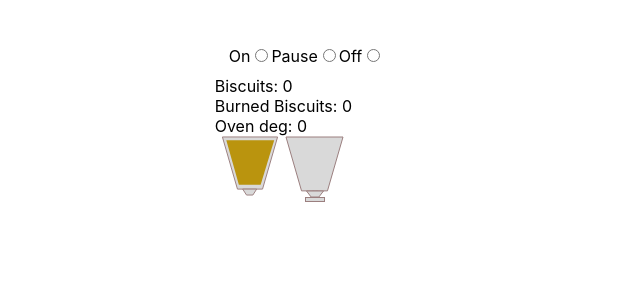
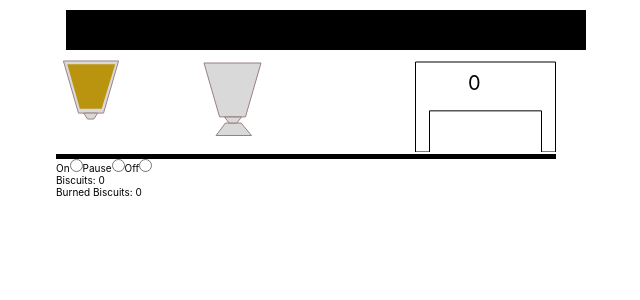
Before and after one commit to Aleksandyr/biscuit-machine-reactjs, a React (Create React App) app: page / in a window 1280 px wide. Shown: the top 300 px of the page, without its empty margins (334-974 px from the left). Built offline with nearby package versions, Linux system fonts and the light colour scheme; the HTML template or start-up script is replaced by a standard one.

Commit message:
style(*): start refactoring styling
add oven object and align elements

```diff
--- a/src/App.css
+++ b/src/App.css
@@ -1,3 +1,5 @@
 .wrapper {
-  display: flex;
+  width: 50rem;
+  height: 80vh;
+  margin: 0 auto;
 }
--- a/src/components/machine/Machine.css
+++ b/src/components/machine/Machine.css
@@ -1,16 +1,19 @@
 .machine {
-    margin: 0 auto;
+    height: 100%;
 }
 
 .message-box {
-    padding: 10px;
-    margin: 10px;
-    width: 80%;
+    padding: 1rem;
+    margin: 1rem;
+    width: 100%;
+    height: 2rem;
     font-size: medium;
+    background-color: black;
 }
 
 .temporary-test {
     display: flex;
+    justify-content: space-between;
 }
 
 .biscuit-item {
@@ -22,7 +25,7 @@
 .biscuit-item.stamped {
     width: 16px;
     height: 6px;
-    margin-top: 2px;
+    margin-top: .4rem;
 }
 
 .biscuit {
@@ -31,35 +34,34 @@
 }
 
 .biscuit.extruder {
-    top: 100px;
-    left: 323px;
+    top: 7rem;
+    left: 21.2rem;
 }
 
 .biscuit.spitted {
-    top: 165px;
-    left: 323px;
+    top: 14.4rem;
+    left: 21.2rem;
     transition: all 2s;
 }
 
 .biscuit.stamper {
-    top: 165px;
-    left: 386px;
+    top: 14.4rem;
+    left: 35.5rem;
     transition: all 2s;
 }
-/*
-.biscuit.stamped > .biscuit-item {
-    width: 16px;
-    height: 6px;
-    margin-top: 2px;
-    transition: all 0s 2s;
-} */
 
 .biscuit.oven {
-    top: 165px;
-    left: 480px;
+    top: 14.4rem;
+    left: 60.5rem;
     transition: all 2s;
 }
 
 .no-biscuit {
     display: none;
 }
+
+.lane {
+    width: 100%;
+    height: .5rem;
+    background-color: black;
+}
--- a/src/components/machine/Machine.js
+++ b/src/components/machine/Machine.js
@@ -257,10 +257,6 @@ const Machine = () => {
             <div className='message-box'>
                 {machineMessage}
             </div>
-            <Switch onValueChange={onSwitchChange} onPauseMessageSend={onPauseMessage}></Switch>
-            <div>Biscuits: {biscuitsCounter}</div>
-            <div>Burned Biscuits: {biscuitsBurned}</div>
-            <Oven ovenHeated={ovenheatedNotification} power={switchState.value}></Oven>
 
             <div className='temporary-test'>
                 <Extruder className='extruder'
@@ -283,7 +279,13 @@ const Machine = () => {
                         </div>
                     ))}
                 </div>
+                <Oven ovenHeated={ovenheatedNotification} power={switchState.value}></Oven>
             </div>
+            <div className='lane'></div>
+
+            <Switch onValueChange={onSwitchChange} onPauseMessageSend={onPauseMessage}></Switch>
+            <div>Biscuits: {biscuitsCounter}</div>
+            <div>Burned Biscuits: {biscuitsBurned}</div>
         </div>
     )
 }
--- /dev/null
+++ b/src/components/oven/Oven.css
@@ -0,0 +1,11 @@
+.oven {
+    position: relative;
+    /* margin-top: 5rem; */
+}
+
+.oven-deg {
+    position: absolute;
+    top: 1.1rem;
+    left: 5.3rem;
+    font-size: 2rem;
+}
--- a/src/components/oven/Oven.js
+++ b/src/components/oven/Oven.js
@@ -1,11 +1,14 @@
 import { useCallback, useEffect, useState } from "react";
 import Rheotan from "./Rheotan";
+
+import "./Oven.css";
 
 const Oven = (props) => {
     const [preheating, setPreheating] = useState(false);
     const [heated, setHeated] = useState(false);
     const [regulator, setRegulator] = useState(false);
     const [shutDown, setShutDown] = useState(false);
+    const [rheotanDeg, setRheotanDeg] = useState(0);
 
     /**
      * Start preheating or shutdown
@@ -25,6 +28,7 @@ const Oven = (props) => {
 
     // Enables regulator and stops preheating
     const onDegChange = useCallback((deg) => {
+        setRheotanDeg(deg);
         /**
          * Once the oven is heated to 240 deg
          * Turn on the regulator and set heated state
@@ -56,7 +60,13 @@ const Oven = (props) => {
     }, [heated, preheating, shutDown])
 
     return (
-        <div>
+        <div className="oven">
+            <svg width="141" height="92" viewBox="0 0 141 90" fill="none" xmlns="http://www.w3.org/2000/svg">
+                <path id="oven" d="M0.5 1V91H14.5V49.8571H126.5V91H140.5V1H0.5Z" stroke="black"/>
+            </svg>
+
+
+            <div className="oven-deg">{rheotanDeg}</div>
             <Rheotan ovenState={props.power}
                 preheating={preheating}
                 onDegChange={onDegChange}
--- /dev/null
+++ b/src/components/oven/Rheotan.css
@@ -0,0 +1,12 @@
+:root {
+    --rheotan-color: white;
+}
+
+.rheotan {
+    width: 10.8rem;
+    height: .5rem;
+    background-color: var(--rheotan-color);
+    position: absolute;
+    top: 5.2rem;
+    left: 1.6rem;
+}
--- a/src/components/oven/Rheotan.js
+++ b/src/components/oven/Rheotan.js
@@ -1,4 +1,6 @@
 import { useCallback, useEffect, useState } from "react";
+
+import './Rheotan.css';
 
 let initialLoad = true;
 
@@ -31,6 +33,8 @@ const Rheotan = ({ovenState, preheating, onDegChange, regulator, shutDown}) => {
             return;
         }
 
+        setRheotanColor(deg);
+
         const timeOut = setTimeout(() => {
             setDeg(prevVal => {
                 const val = prevVal + getDeg();
@@ -42,8 +46,12 @@ const Rheotan = ({ovenState, preheating, onDegChange, regulator, shutDown}) => {
         return () => clearTimeout(timeOut);
     }, [deg, ovenState, getDeg])
 
+
+    const setRheotanColor = (color) => {
+        document.documentElement.style.setProperty('--rheotan-color', `rgba(230, 23, 19, ${(deg / 1000 * 2)})`);
+    }
     return (<>
-            <div>Oven deg: {deg}</div>
+            <div className='rheotan'></div>
     </>)
 }
 
--- a/src/components/stamper/Stamper.css
+++ b/src/components/stamper/Stamper.css
@@ -1,3 +1,4 @@
-#stamp {
-    transform: translateY(20px);
+.stamper-machine {
+    padding: 0;
+    margin: 0;
 }
--- a/src/components/stamper/Stamper.js
+++ b/src/components/stamper/Stamper.js
@@ -26,9 +26,7 @@ const Stamper = ({switchValState, machinePulse, ovenHeated, stampTheDough, relea
     }, [switchValState, ovenHeated, machinePulse]);
 
     return (
-        <div>
-            <StamperSVG ovenHeated={ovenHeated} switchValState={switchValState} releaseStamper={releaseStamper}></StamperSVG>
-        </div>
+        <StamperSVG ovenHeated={ovenHeated} switchValState={switchValState} releaseStamper={releaseStamper}></StamperSVG>
     )
 }
 
@@ -78,7 +76,7 @@ const StamperSVG = ({ovenHeated, switchValState, releaseStamper}) => {
         transform: translateY(-${stampDistance}px);
     }`;
     return (
-        <svg width="59" height="84" viewBox="0 0 59 84" fill="none">
+        <svg className="stamper-machine" width="59" height="94" viewBox="0 0 59 90" fill="none">
             <style>
                 {animate}
             </style>
@@ -91,7 +89,7 @@ const StamperSVG = ({ovenHeated, switchValState, releaseStamper}) => {
                         <path d="M27.6 61H32.6V79H27.6V61Z" fill="#D9D9D9" />
                         <path d="M31.6 61V79H33.6V61H31.6ZM28.6 79V61H26.6V79H28.6Z" fill="#9B7F7F" mask="url(#path-1-inside-1_14_27)" />
                     </g>
-                    <rect id="Rectangle 3" x="39.5" y="79.5" width="4" height="19" transform="rotate(90 39.5 79.5)" fill="#D9D9D9" stroke="#9B7F7F" />
+                    <path id="Vector 5" d="M13 91.5L22.5 79H38L48.5 91.5H13Z" fill="#D9D9D9" stroke="#9B7F7F" />
                 </g>
                 <g id="body">
                     <path id="Vector 2" d="M16.5455 54.8636L1 1H58L42.4545 54.8636H16.5455Z" fill="#D9D9D9" stroke="#9B7F7F" />
--- a/src/index.css
+++ b/src/index.css
@@ -1,5 +1,16 @@
+html {
+  font-size: 62.5%;
+}
+
+*,
+*::before,
+*::after {
+  margin: 0;
+  padding: 0;
+  box-sizing: inherit;
+}
+
 body {
-  margin: 0;
   font-family: -apple-system, BlinkMacSystemFont, 'Segoe UI', 'Roboto', 'Oxygen',
     'Ubuntu', 'Cantarell', 'Fira Sans', 'Droid Sans', 'Helvetica Neue',
     sans-serif;
@@ -7,6 +18,8 @@ body {
   -moz-osx-font-smoothing: grayscale;
 }
 
+
+
 code {
   font-family: source-code-pro, Menlo, Monaco, Consolas, 'Courier New',
     monospace;
```
Also changed, not shown: public/svg/stamper.svg (deleted).
